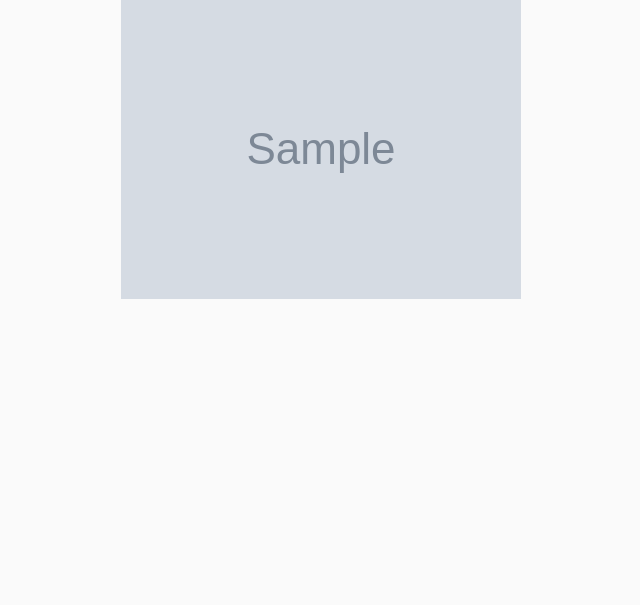
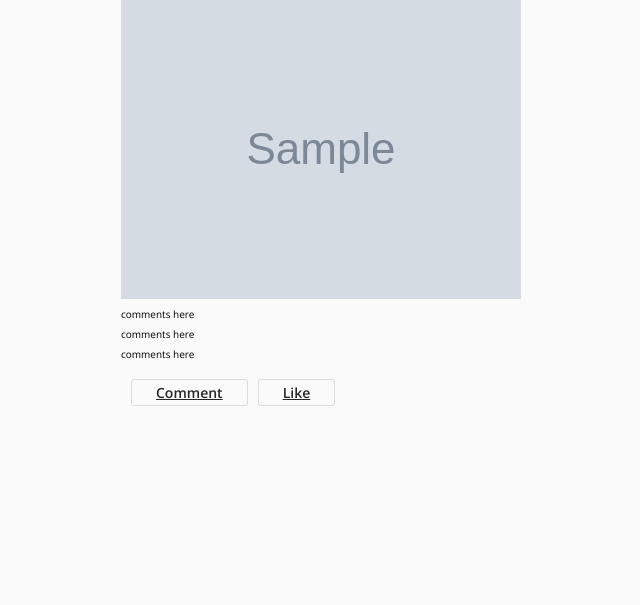
Before and after one commit to rnyakuti/Camagru, a PHP site: page /Camagru/pages/PhotoGalleryPage.php in a window 1280 px wide. Shown: the part 166-771 px from the top of the page, without its empty margins (319-959 px from the left). Run offline with PHP 8.4, Linux system fonts and the light colour scheme; tables that the repository leaves empty or names only in its code hold one stand-in row (values such as "Sample post"); grey boxes marked "Sample" are stand-in pictures; some libraries are stand-ins or nearby versions.

Commit message:
like and comment base

```diff
--- a/pages/Home.php
+++ b/pages/Home.php
@@ -91,10 +91,14 @@ if(isset( $_SESSION['id']))
 			echo '<div class="gallery-item-info">';
 			echo '<ul>';
 			echo '<li class="gallery-item-likes"><span class="visually-hidden">Likes:</span><i class="fas fa-heart" aria-hidden="true"></i>'.$new['likes'];
-			echo '<li class="gallery-item-comments"><span class="visually-hidden">Comments:</span><i class="fas fa-comment" aria-hidden="true"></i> 2</li>';
 			echo ' </ul>';
 			echo '</div>';
+			echo '<div style="color: #000000; margin-top: 10px; margin-bottom: 10px; "> comments here </div>';
+			echo '<div style="color: #000000; margin-top: 10px; margin-bottom: 10px; "> comments here </div>';
+			echo '<div style="color: #000000; margin-top: 10px; margin-bottom: 10px; "> comments here </div>';
 			echo '</div>';
+			echo '<a class="btn profile-edit-btn" style="margin-bottom:10px; margin-left:10px; margin-top:10px" href="">Comment</a>';
+			echo '<a class="btn profile-edit-btn" style="margin-bottom:10px; margin-left:10px; margin-top:10px" href="">Like</a>';
 		}
 	}
 
--- a/pages/PhotoGalleryPage.php
+++ b/pages/PhotoGalleryPage.php
@@ -48,10 +48,14 @@ try
 		echo '<ul>';
 		echo '<li class="gallery-item-likes"><span class="visually-hidden">Likes:</span><i class="fas fa-heart" aria-hidden="true"></i>'.$new['likes'];
 		echo '<li class="gallery-item-likes"><span class="visually-hidden">User:</span><i class="fas fa-user" aria-hidden="true"></i>'.functionName($new['user_id']);
-		echo '<li class="gallery-item-comments"><span class="visually-hidden">Comments:</span><i class="fas fa-comment" aria-hidden="true"></i> 2</li>';
 		echo ' </ul>';
 		echo '</div>';
+		echo '<div style="color: #000000; margin-top: 10px; margin-bottom: 10px; "> comments here </div>';
+		echo '<div style="color: #000000; margin-top: 10px; margin-bottom: 10px; "> comments here </div>';
+		echo '<div style="color: #000000; margin-top: 10px; margin-bottom: 10px; "> comments here </div>';
 		echo '</div>';
+		echo '<a class="btn profile-edit-btn" style="margin-bottom:10px; margin-left:10px; margin-top:10px" href="">Comment</a>';
+		echo '<a class="btn profile-edit-btn" style="margin-bottom:10px; margin-left:10px; margin-top:10px" href="">Like</a>';
 	}
 
 }
```
Also changed, not shown: config/setup.php (+12 -2 lines), config/database.php (renamed from config/config.php).
